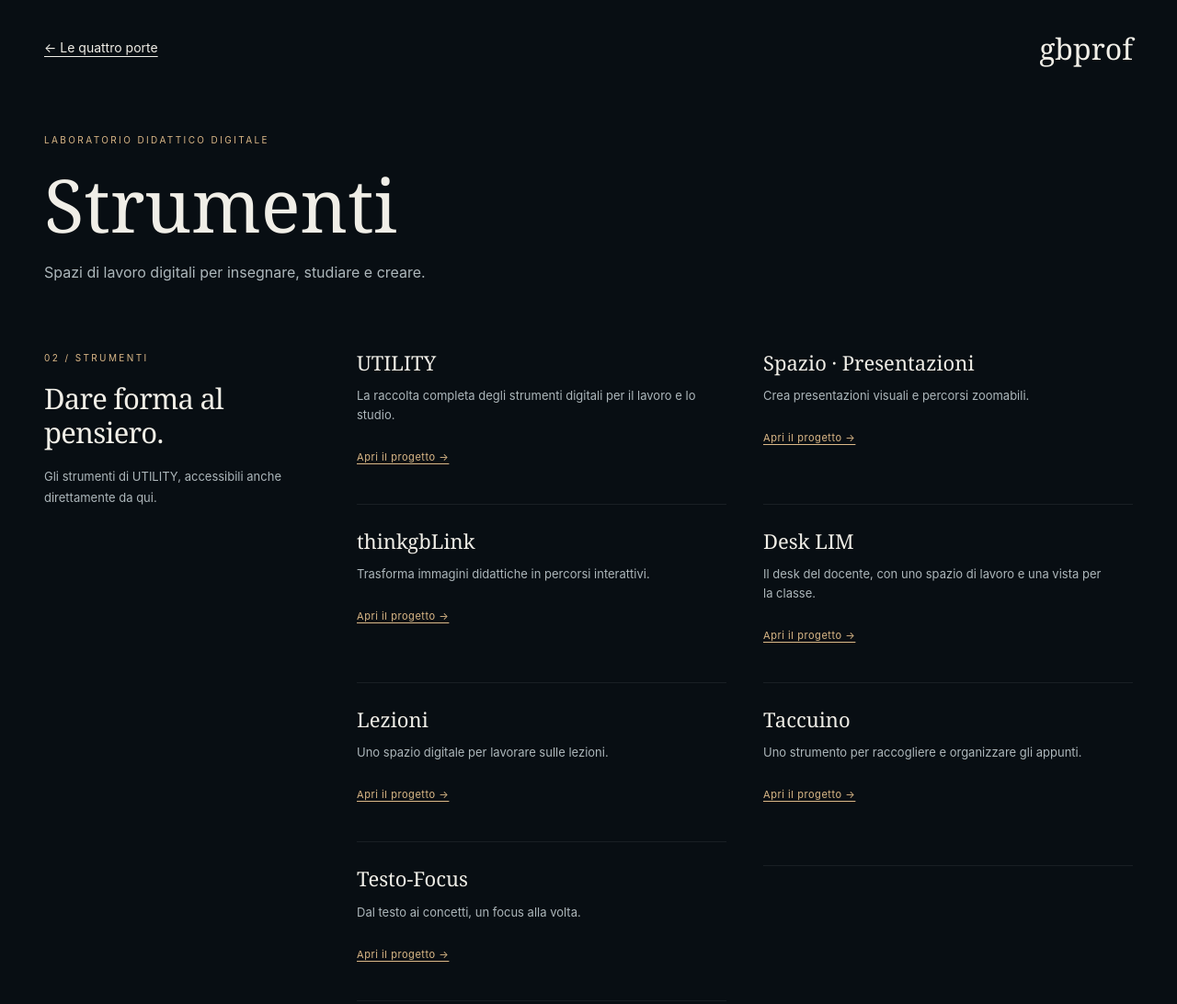
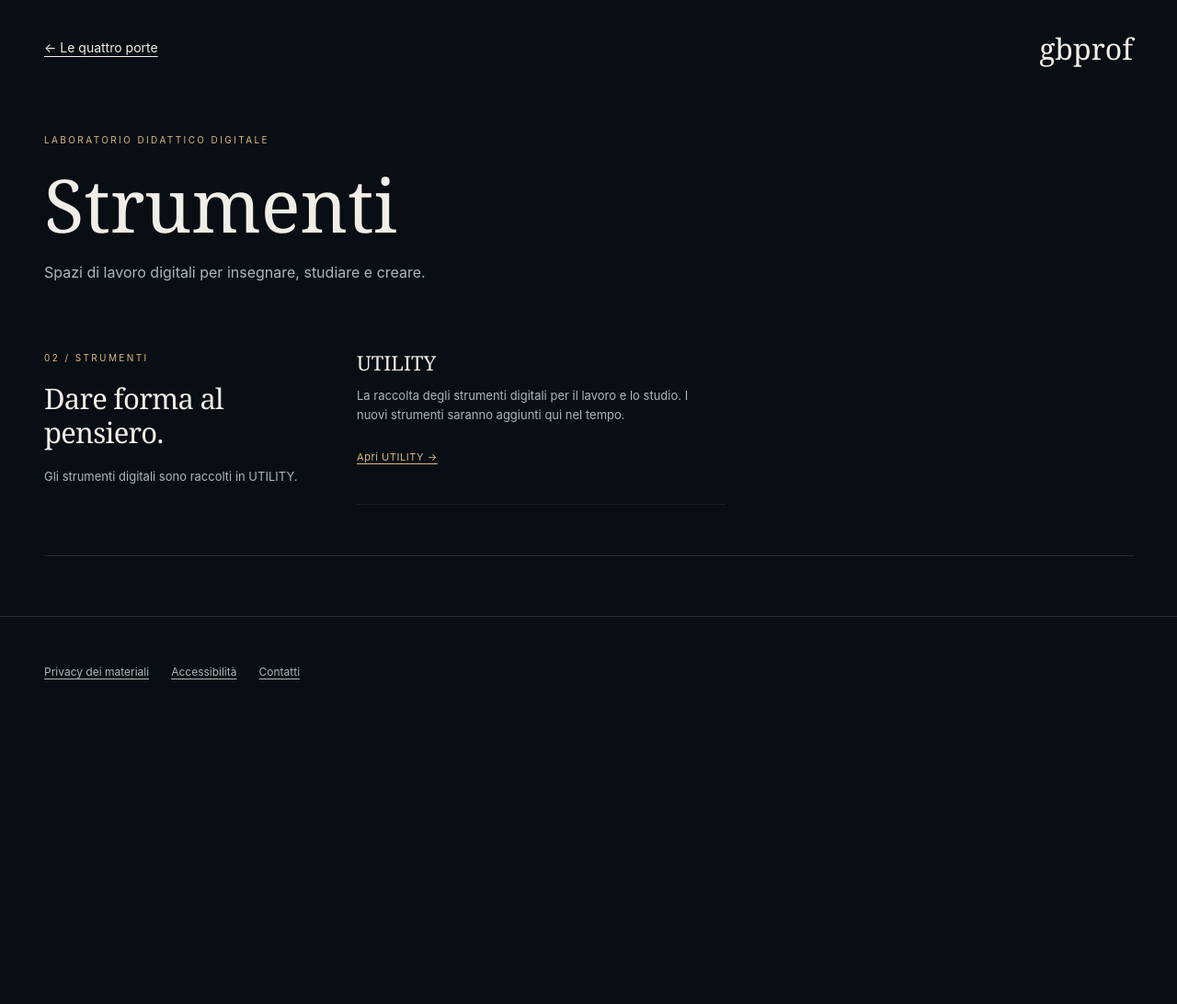
Before and after one commit to gb69prof/gbprof-home, a plain HTML site: page strumenti.html in a window 1280 px wide. Shown: the top 1092 px of the page at 92% size. After the commit the page ends 800 px from the top, so only its background shows below. Drawn offline with Linux system fonts and the light colour scheme.

Commit message:
Semplifica pagina Strumenti con un solo link a UTILITY

```diff
--- a/strumenti.html
+++ b/strumenti.html
@@ -1,10 +1,4 @@
 <!doctype html><html lang="it"><head><meta charset="utf-8"><meta name="viewport" content="width=device-width,initial-scale=1"><meta name="theme-color" content="#080e13"><title>Strumenti — gbprof</title><link rel="stylesheet" href="assets/style.css"></head><body><a class="skip" href="#contenuto">Vai al contenuto</a><header class="directory-header wrap"><a href="index.html#porte">← Le quattro porte</a><a class="footer-brand" href="index.html">gbprof</a></header><main id="contenuto" class="wrap directory"><span class="eyebrow">LABORATORIO DIDATTICO DIGITALE</span><h1>Strumenti</h1><p>Spazi di lavoro digitali per insegnare, studiare e creare.</p><section class="project-group" id="strumenti" aria-labelledby="strumenti-title">
-<div class="section-head"><span class="eyebrow">02 / STRUMENTI</span><h3 id="strumenti-title">Dare forma al pensiero.</h3><p>Gli strumenti di UTILITY, accessibili anche direttamente da qui.</p></div>
-<div class="projects"><article class="project"><span class="tag">Strumenti</span><h4>UTILITY</h4><p>La raccolta completa degli strumenti digitali per il lavoro e lo studio.</p><a href="/UTILITY/" aria-label="Apri UTILITY">Apri il progetto →</a></article>
-<article class="project"><span class="tag">Strumenti</span><h4>Spazio · Presentazioni</h4><p>Crea presentazioni visuali e percorsi zoomabili.</p><a href="/UTILITY/presentazioni/" aria-label="Apri Spazio · Presentazioni">Apri il progetto →</a></article>
-<article class="project"><span class="tag">Strumenti</span><h4>thinkgbLink</h4><p>Trasforma immagini didattiche in percorsi interattivi.</p><a href="/UTILITY/thinkgbLink/" aria-label="Apri thinkgbLink">Apri il progetto →</a></article>
-<article class="project"><span class="tag">Strumenti</span><h4>Desk LIM</h4><p>Il desk del docente, con uno spazio di lavoro e una vista per la classe.</p><a href="/UTILITY/Desk/" aria-label="Apri Desk LIM">Apri il progetto →</a></article>
-<article class="project"><span class="tag">Strumenti</span><h4>Lezioni</h4><p>Uno spazio digitale per lavorare sulle lezioni.</p><a href="/UTILITY/Lezioni/" aria-label="Apri Lezioni">Apri il progetto →</a></article>
-<article class="project"><span class="tag">Strumenti</span><h4>Taccuino</h4><p>Uno strumento per raccogliere e organizzare gli appunti.</p><a href="/UTILITY/Taccuino/" aria-label="Apri Taccuino">Apri il progetto →</a></article>
-<article class="project"><span class="tag">Strumenti</span><h4>Testo-Focus</h4><p>Dal testo ai concetti, un focus alla volta.</p><a href="/UTILITY/Testo-focus/" aria-label="Apri Testo-Focus">Apri il progetto →</a></article></div>
+<div class="section-head"><span class="eyebrow">02 / STRUMENTI</span><h3 id="strumenti-title">Dare forma al pensiero.</h3><p>Gli strumenti digitali sono raccolti in UTILITY.</p></div>
+<div class="projects"><article class="project"><span class="tag">Strumenti</span><h4>UTILITY</h4><p>La raccolta degli strumenti digitali per il lavoro e lo studio. I nuovi strumenti saranno aggiunti qui nel tempo.</p><a href="https://github.com/gb69prof/UTILITY/blob/main/index.html" aria-label="Apri UTILITY su GitHub">Apri UTILITY →</a></article></div>
 </section></main><footer class="footer"><nav class="wrap directory-footer" aria-label="Informazioni sui materiali didattici"><a href="privacy.html">Privacy dei materiali</a><a href="accessibilita.html">Accessibilità</a><a href="mailto:gb.prof.69@gmail.com">Contatti</a></nav></footer></body></html>
```
